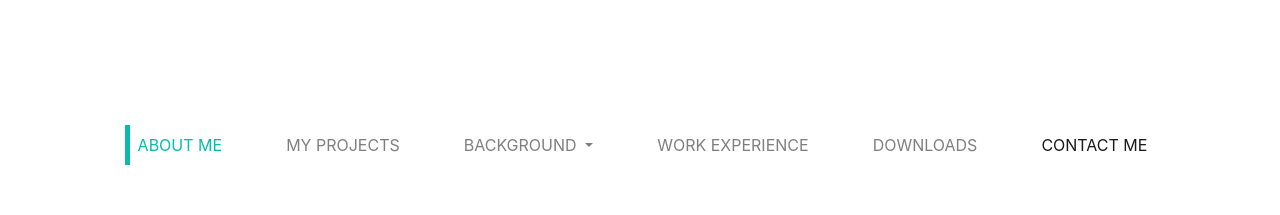
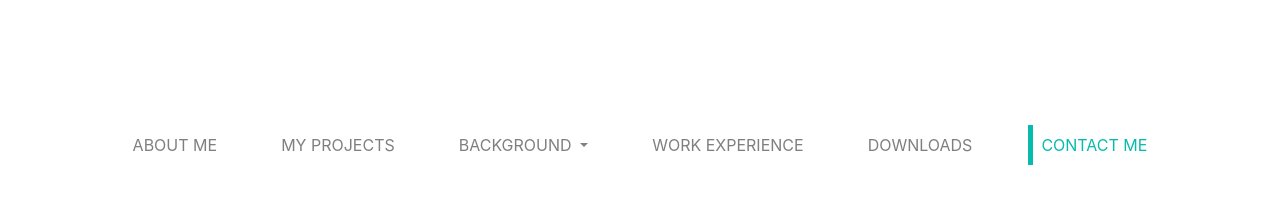
Before and after one commit to danielflachica/DFL-Portfolio, a website: page index.html in a window 1280 px wide. Shown: the part 393-608 px from the top of the page. Drawn offline with nearby package versions, Linux system fonts and the light colour scheme.

Commit message:
Add active class to scrollspy

```diff
--- a/custom.scss
+++ b/custom.scss
@@ -44,7 +44,7 @@ $theme-colors: (
 	}
 }
 
-.navbar-nav li.active > a {
+.navbar-nav li > a.active {
 	border-left: 5px solid $secondary;
 	color: $secondary !important
 }
--- a/index.html
+++ b/index.html
@@ -66,8 +66,8 @@
 
         <div class="collapse navbar-collapse" id="navbarSupportedContent">
           <ul class="navbar-nav mx-auto">
-            <li class="nav-item mx-0 mx-md-4 text-uppercase active">
-              <a class="nav-link transition-ease" href="#about">About Me <span class="sr-only">(current)</span></a>
+            <li class="nav-item mx-0 mx-md-4 text-uppercase">
+              <a class="nav-link transition-ease active" href="#about">About Me <span class="sr-only">(current)</span></a>
             </li>
             <li class="nav-item mx-0 mx-md-4 text-uppercase">
               <a class="nav-link transition-ease" href="#projects">My Projects</a>
```
Also changed, not shown: public/css/custom.css.
